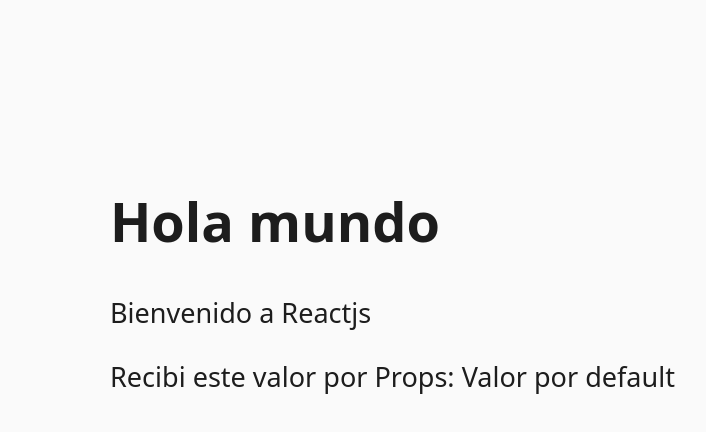
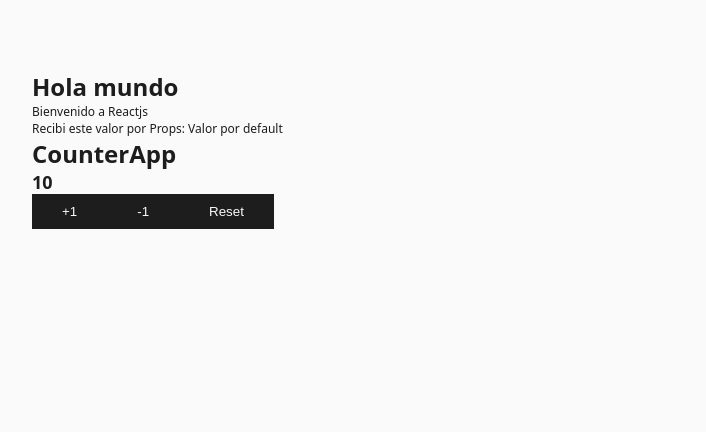
Before and after one commit to jorgescript/basicos-react, a React (Vite) app: page / in a window 1280 px wide. Shown: the top 432 px of the page, without its empty margins (38-744 px from the left). Built offline with nearby package versions, Linux system fonts and the light colour scheme.

Commit message:
React hooks useState estado de un componente

```diff
--- a/src/App.jsx
+++ b/src/App.jsx
@@ -1,4 +1,5 @@
 import { ComponenteProps } from "./ComponenteProps";
+import { CounterApp } from "./CounterApp";
 
 export const App = () => {
   const contenido = {
@@ -10,6 +11,7 @@
       <h1>{contenido.titulo}</h1>
       <p>{contenido.parrafo}</p>
       <ComponenteProps />
+      <CounterApp value={10} />
     </>
   );
 };
--- /dev/null
+++ b/src/CounterApp.jsx
@@ -0,0 +1,26 @@
+import PropTypes from "prop-types";
+import { useState } from "react";
+
+export const CounterApp = ({ value }) => {
+  const [state, setState] = useState(value);
+  const handleAdd = () => setState(state + 1);
+  const handleSubstract = () => setState(state - 1);
+  const handleReset = () => setState(value);
+
+  return (
+    <>
+      <h1>CounterApp</h1>
+      <h2>{state}</h2>
+      <button onClick={handleAdd}> +1 </button>
+      <button onClick={handleSubstract}> -1 </button>
+      <button onClick={handleReset}> Reset </button>
+    </>
+  );
+};
+CounterApp.propTypes = {
+  value: PropTypes.number.isRequired,
+};
+
+CounterApp.defaultProps = {
+  value: 0,
+};
--- a/src/styles.css
+++ b/src/styles.css
@@ -1,9 +1,28 @@
-html,
+html {
+  font-size: 62.5%;
+  box-sizing: border-box;
+}
+
+*,
+*::before,
+*::after {
+  box-sizing: inherit;
+  padding: 0;
+  margin: 0;
+}
+
 body {
-  padding: 70px;
+  font-size: 1.2rem;
+  padding: 7rem;
   color: #1d1d1d;
-  font-size: 1.3rem;
   background-color: #fafafa;
   font-family: system-ui, -apple-system, BlinkMacSystemFont, "Segoe UI", Roboto,
     Oxygen, Ubuntu, Cantarell, "Open Sans", "Helvetica Neue", sans-serif;
 }
+
+button {
+  padding: 1rem 3rem;
+  color: #fafafa;
+  border: none;
+  background-color: #1d1d1d;
+}
```
